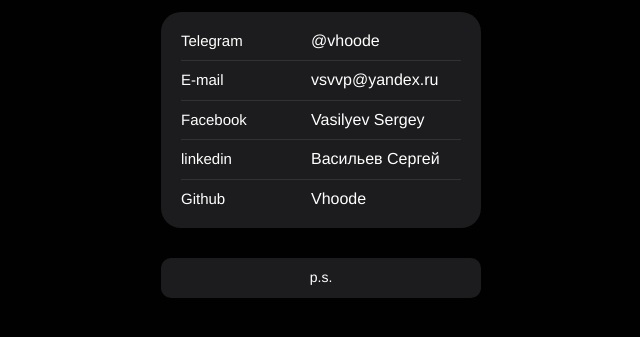
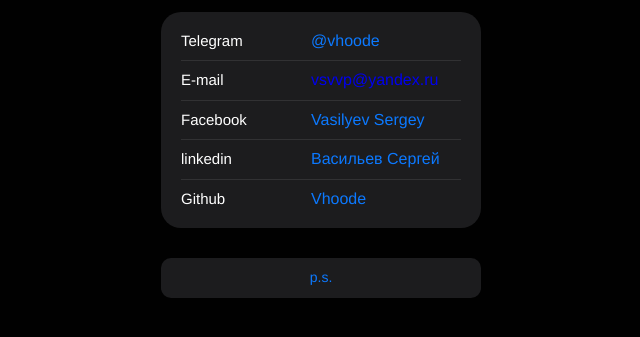
Before and after one commit to Vhoode/Vhoode.github.io, a plain HTML site: page index.html in a window 1280 px wide. Shown: the part 219-556 px from the top of the page, without its empty margins (319-959 px from the left). Drawn offline with Linux system fonts and the dark colour scheme.

Commit message:
Add files via upload

```diff
--- a/style.css
+++ b/style.css
@@ -1,12 +1,12 @@
 @media (prefers-color-scheme: dark) {
   :root {
     --bg: #010101;
-    --text: #ffffff;
+    --text: #ffffff  ;
     --subtext: #a3a2a7;
-    --linktext: #ffffff;
+    --linktext: #0c79ff  ;
     --underline: #313133;
     --sectionbg: #1c1c1e;
-    --buttoncolor: #ffff00f;
+    --buttoncolor: #0c79ff;
     --buttonbgcolor: #1c1c1e;
   }
 }
@@ -170,5 +170,5 @@
 
 a {
   text-decoration: none;
-  color: #ffffff;
+
 }
```
